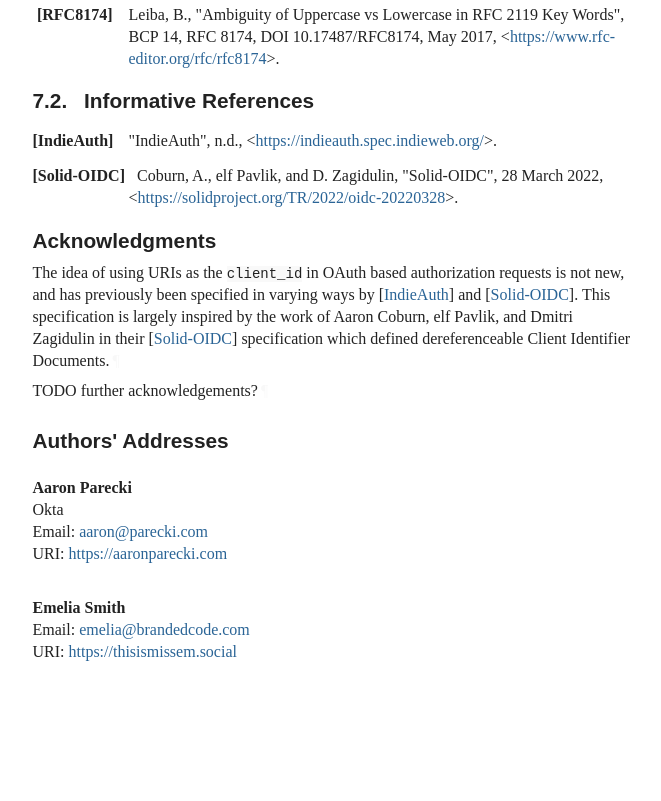
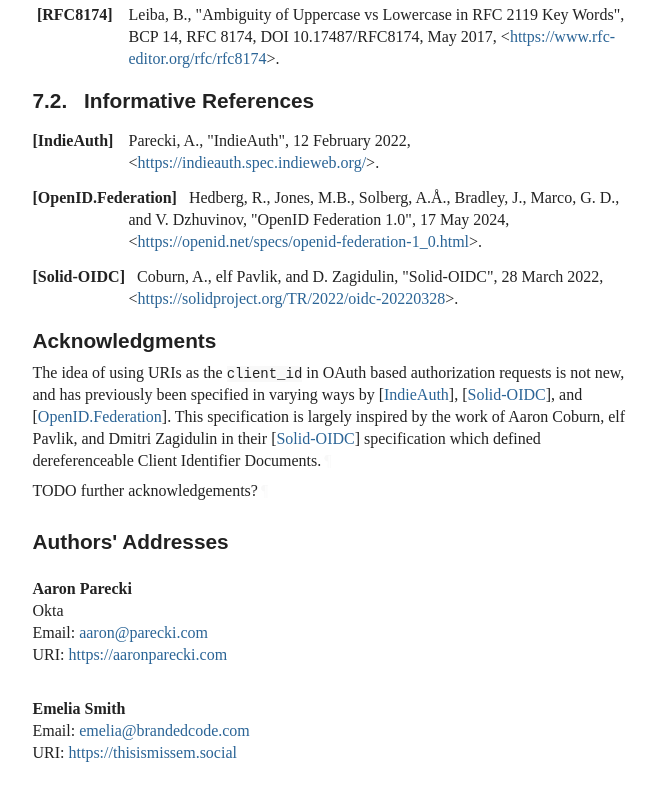
Before and after one commit to aaronpk/draft-parecki-oauth-client-id-metadata-document, a plain HTML site: page draft-parecki-oauth-client-id-metadata-document.html in a window 1280 px wide. Shown: the part 4320-5121 px from the top of the page, without its empty margins (92-753 px from the left). Before the commit the page ends 5074 px from the top, so only its background shows below. Drawn offline with Linux system fonts and the light colour scheme; a web font is replaced by a local one.

Commit message:
Script updating gh-pages from f1cda6c. [ci skip]

```diff
--- a/draft-parecki-oauth-client-id-metadata-document.html
+++ b/draft-parecki-oauth-client-id-metadata-document.html
@@ -1433,7 +1433,11 @@ the authorization server <span class="bcp14">MUST</span> include client authenti
 <dl class="references">
 <dt id="IndieAuth">[IndieAuth]</dt>
         <dd>
-<span class="refTitle">"IndieAuth"</span>, <span>n.d.</span>, <span>&lt;<a href="https://indieauth.spec.indieweb.org/">https://indieauth.spec.indieweb.org/</a>&gt;</span>. </dd>
+<span class="refAuthor">Parecki, A.</span>, <span class="refTitle">"IndieAuth"</span>, <time datetime="2022-02-12" class="refDate">12 February 2022</time>, <span>&lt;<a href="https://indieauth.spec.indieweb.org/">https://indieauth.spec.indieweb.org/</a>&gt;</span>. </dd>
+<dd class="break"></dd>
+<dt id="OpenID.Federation">[OpenID.Federation]</dt>
+        <dd>
+<span class="refAuthor">Hedberg, R.</span>, <span class="refAuthor">Jones, M.B.</span>, <span class="refAuthor">Solberg, A.Å.</span>, <span class="refAuthor">Bradley, J.</span>, <span class="refAuthor">Marco, G. D.</span>, and <span class="refAuthor">V. Dzhuvinov</span>, <span class="refTitle">"OpenID Federation 1.0"</span>, <time datetime="2024-05-17" class="refDate">17 May 2024</time>, <span>&lt;<a href="https://openid.net/specs/openid-federation-1_0.html">https://openid.net/specs/openid-federation-1_0.html</a>&gt;</span>. </dd>
 <dd class="break"></dd>
 <dt id="Solid-OIDC">[Solid-OIDC]</dt>
       <dd>
@@ -1448,7 +1452,7 @@ the authorization server <span class="bcp14">MUST</span> include client authenti
       <h2 id="name-acknowledgments">
 <a href="#name-acknowledgments" class="section-name selfRef">Acknowledgments</a>
       </h2>
-<p id="appendix-A-1">The idea of using URIs as the <code>client_id</code> in OAuth based authorization requests is not new, and has previously been specified in varying ways by <span>[<a href="#IndieAuth" class="cite xref">IndieAuth</a>]</span> and <span>[<a href="#Solid-OIDC" class="cite xref">Solid-OIDC</a>]</span>. This specification is largely inspired by the work of Aaron Coburn, elf Pavlik, and Dmitri Zagidulin in their <span>[<a href="#Solid-OIDC" class="cite xref">Solid-OIDC</a>]</span> specification which defined dereferenceable Client Identifier Documents.<a href="#appendix-A-1" class="pilcrow">¶</a></p>
+<p id="appendix-A-1">The idea of using URIs as the <code>client_id</code> in OAuth based authorization requests is not new, and has previously been specified in varying ways by <span>[<a href="#IndieAuth" class="cite xref">IndieAuth</a>]</span>, <span>[<a href="#Solid-OIDC" class="cite xref">Solid-OIDC</a>]</span>, and <span>[<a href="#OpenID.Federation" class="cite xref">OpenID.Federation</a>]</span>. This specification is largely inspired by the work of Aaron Coburn, elf Pavlik, and Dmitri Zagidulin in their <span>[<a href="#Solid-OIDC" class="cite xref">Solid-OIDC</a>]</span> specification which defined dereferenceable Client Identifier Documents.<a href="#appendix-A-1" class="pilcrow">¶</a></p>
 <p id="appendix-A-2">TODO further acknowledgements?<a href="#appendix-A-2" class="pilcrow">¶</a></p>
 </section>
 </div>
```
Also changed, not shown: draft-parecki-oauth-client-id-metadata-document.txt.
